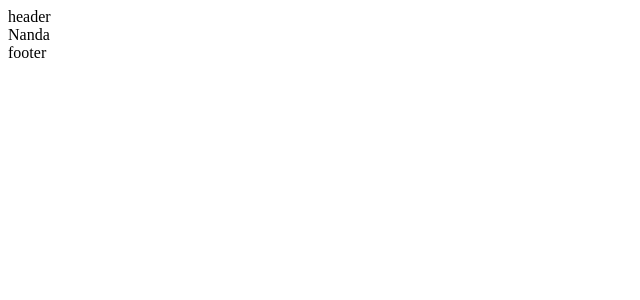
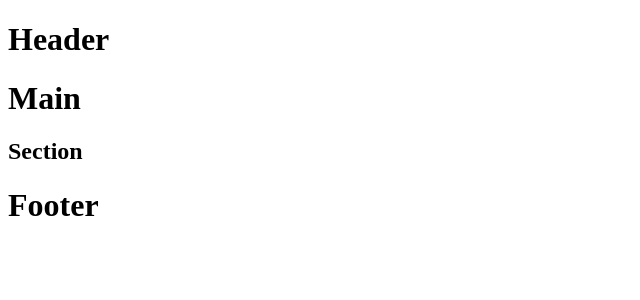
Before and after one commit to nandahadymulya/vue3-basic, a Vue app: page / in a window 1280 px wide. Shown: the top 300 px of the page, without its empty margins (0-640 px from the left). Built offline with nearby package versions, Linux system fonts and the light colour scheme.

Commit message:
feat: slot named

```diff
--- a/src/App.vue
+++ b/src/App.vue
@@ -9,5 +9,18 @@ export default {
 </script>
 
 <template>
-  <ChildComponent>Nanda</ChildComponent>
+  <ChildComponent>
+    <template v-slot:default>
+      <h1>Header</h1>
+    </template>
+    <template v-slot:main>
+      <h1>Main</h1>
+    </template>
+    <template v-slot:section>
+      <h1>Section</h1>
+    </template>
+    <template v-slot:footer>
+      <h1>Footer</h1>
+    </template>
+  </ChildComponent>
 </template>
--- a/src/components/ChildComponent.vue
+++ b/src/components/ChildComponent.vue
@@ -1,5 +1,14 @@
 <template>
-  <header>header</header>
-  <slot />
-  <footer>footer</footer>
+  <header>
+    <slot />
+  </header>
+  <main>
+    <slot name="main" />
+  </main>
+  <section>
+    <slot name="section" />
+  </section>
+  <footer>
+    <slot name="footer" />
+  </footer>
 </template>
```
